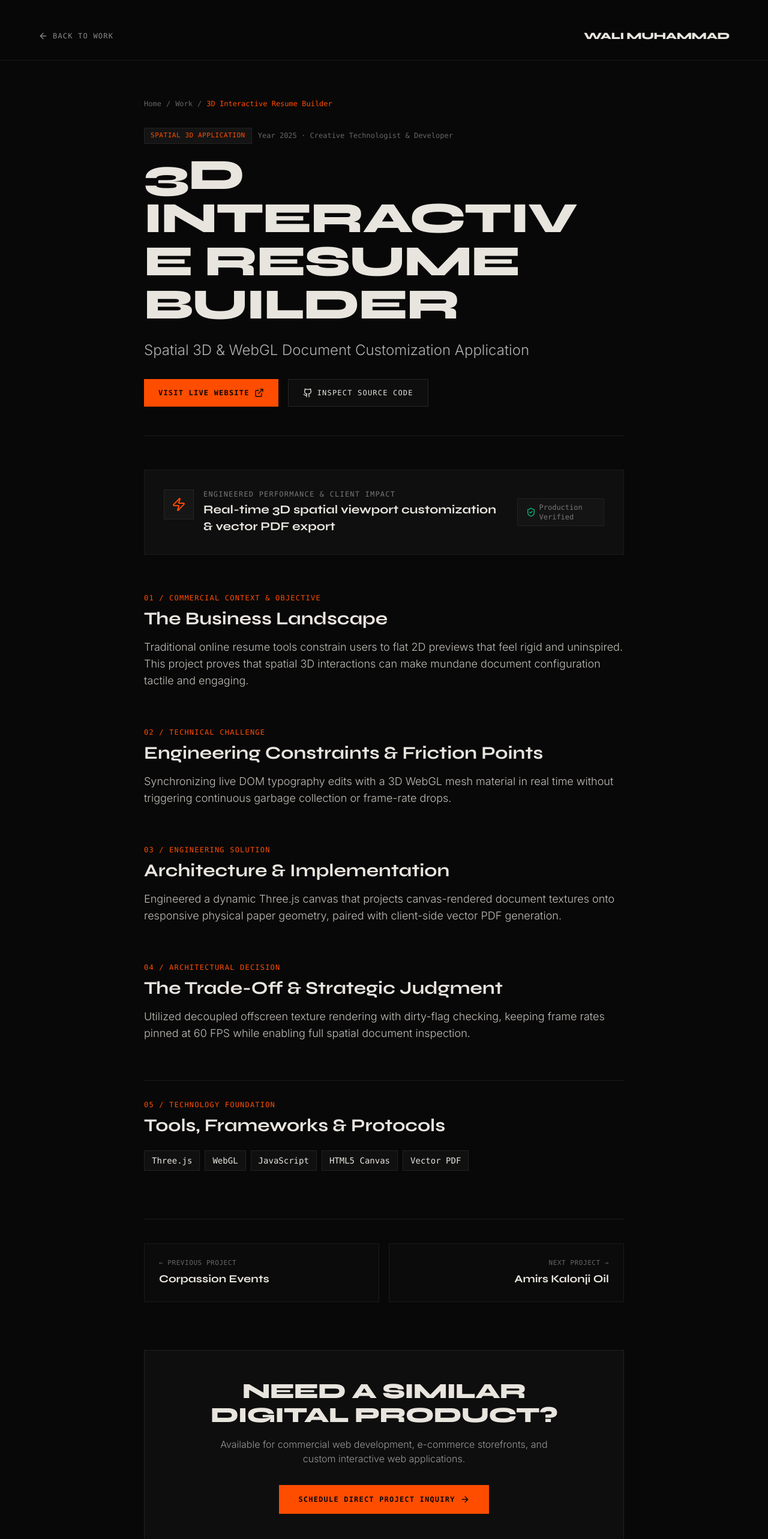
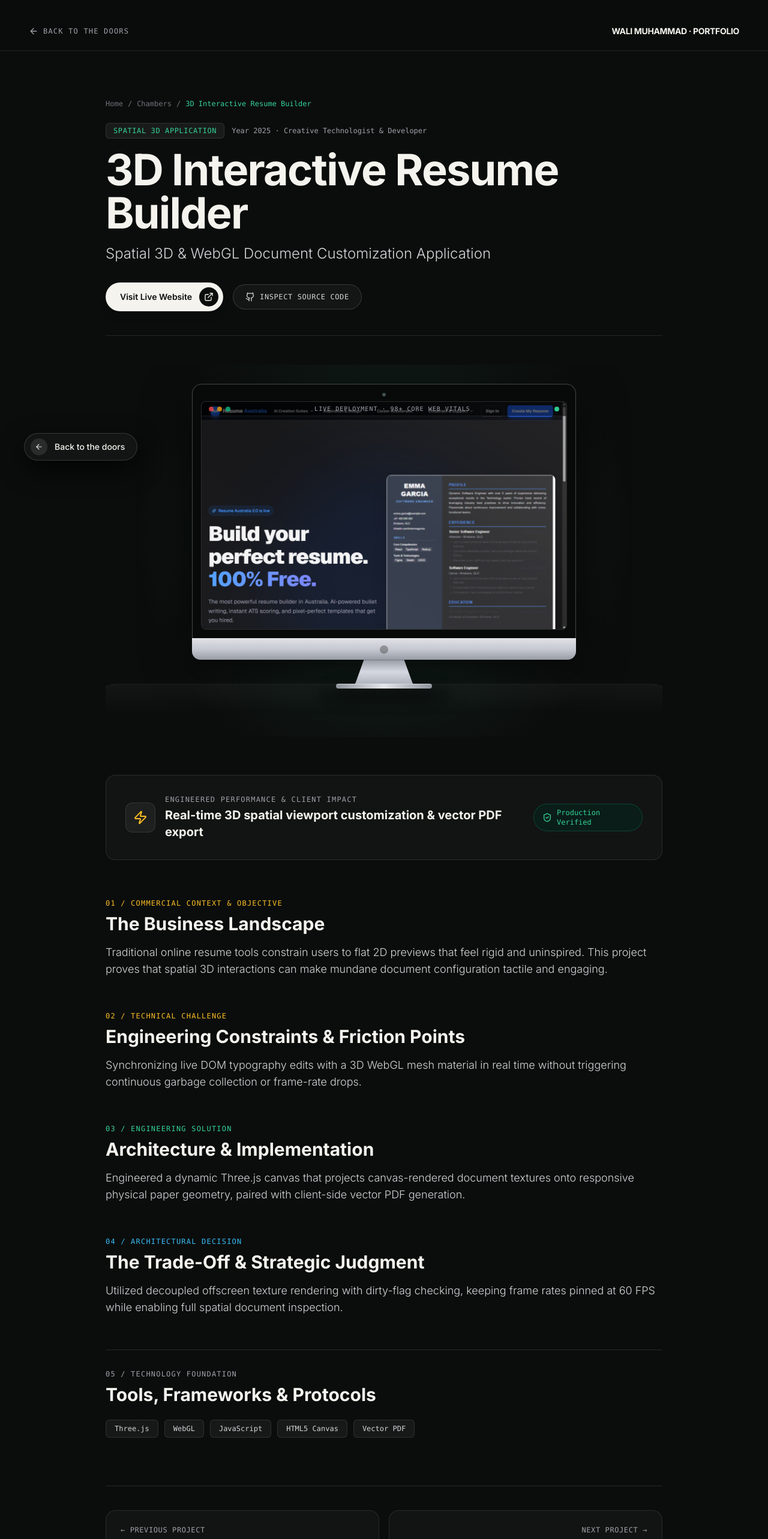
Before and after one commit to walione2002-maker/wali-muhammad-portfolio, a Next.js app: page /work/3d-resume-builder in a window 1280 px wide. Shown: the top 2566 px of the page at 60% size. Built offline with nearby package versions, Linux system fonts and the light colour scheme.

Commit message:
feat: complete phases 1 to 6 - lenis gsap sync, studio colors, 3d rolodex, studio display mockups, and scroll-to-doors lineup

```diff
--- a/src/app/layout.tsx
+++ b/src/app/layout.tsx
@@ -3,6 +3,7 @@ import { Inter, Syne } from 'next/font/google';
 import './globals.css';
 import { getJsonLdSchema } from '@/lib/seo';
 import { CustomCursor } from '@/components/dom/CustomCursor';
+import { SmoothScroll } from '@/components/shared/SmoothScroll';
 
 const inter = Inter({
   subsets: ['latin'],
@@ -113,7 +114,8 @@ export default function RootLayout({
       <body className="bg-[#F4F3EE] text-[#141413] antialiased selection:bg-[#141413] selection:text-[#F4F3EE] transition-colors duration-500 overflow-x-hidden">
         {/* Global Custom Magnetic Cursor */}
         <CustomCursor />
-        {children}
+        {/* Global Lenis / GSAP Smooth Scroll */}
+        <SmoothScroll>{children}</SmoothScroll>
       </body>
     </html>
   );
--- a/src/app/work/[slug]/page.tsx
+++ b/src/app/work/[slug]/page.tsx
@@ -5,6 +5,7 @@ import Link from 'next/link';
 import { PROJECTS } from '@/data/projects';
 import { getProjectJsonLd, SITE_URL } from '@/lib/seo';
 import { ArrowLeft, ExternalLink, Github, ArrowRight, ShieldCheck, Zap } from 'lucide-react';
+import { StudioDisplayMockup } from '@/components/dom/StudioDisplayMockup';
 import { SiteFooter } from '@/components/dom/SiteFooter';
 
 interface Props {
@@ -76,67 +77,69 @@ export default function ProjectCaseStudyPage({ params }: Props) {
         dangerouslySetInnerHTML={{ __html: JSON.stringify(jsonLd) }}
       />
 
-      <div className="min-h-screen bg-[#080808] text-[#E8E4DE] selection:bg-[#FF4D00] selection:text-[#080808]">
+      <div className="min-h-screen bg-[#0B0D0C] text-[#F4F3EE] selection:bg-emerald-500 selection:text-black">
         {/* Navigation Header */}
-        <header className="border-b border-[#1C1C1C] bg-[#080808]/90 backdrop-blur-md sticky top-0 z-40 safe-top">
-          <div className="max-w-[1560px] mx-auto px-4 sm:px-8 lg:px-12 xl:px-16 h-16 sm:h-20 flex items-center justify-between">
+        <header className="border-b border-white/10 bg-[#0B0D0C]/90 backdrop-blur-md sticky top-0 z-40 safe-top">
+          <div className="max-w-[1400px] mx-auto px-6 md:px-12 h-16 flex items-center justify-between">
             <Link
-              href="/#work"
-              className="inline-flex items-center gap-2 text-xs font-mono uppercase tracking-widest text-[#888888] hover:text-[#E8E4DE] transition-colors min-h-[44px]"
+              href="/#doors-section"
+              className="inline-flex items-center gap-2 text-xs font-mono uppercase tracking-widest text-zinc-400 hover:text-white transition-colors"
             >
               <ArrowLeft className="w-4 h-4" />
-              <span>Back to Work</span>
+              <span>Back to the doors</span>
             </Link>
 
             <Link
               href="/"
-              className="font-display font-extrabold text-xs sm:text-base text-[#E8E4DE] tracking-tight hover:text-[#FF4D00] transition-colors truncate"
+              className="text-xs sm:text-sm font-bold text-[#F4F3EE] tracking-tight hover:text-emerald-400 transition-colors"
             >
-              WALI MUHAMMAD
+              WALI MUHAMMAD · PORTFOLIO
             </Link>
           </div>
         </header>
 
         {/* Main Content Area */}
-        <main className="max-w-4xl mx-auto px-4 sm:px-8 lg:px-12 py-10 sm:py-16">
+        <main className="max-w-5xl mx-auto px-6 md:px-12 py-12 sm:py-20">
           {/* Breadcrumbs */}
-          <nav aria-label="Breadcrumb" className="mb-6 sm:mb-8 text-[11px] sm:text-xs font-mono text-[#666666] flex flex-wrap items-center gap-1.5 sm:gap-2">
-            <Link href="/" className="hover:text-[#E8E4DE]">Home</Link>
+          <nav aria-label="Breadcrumb" className="mb-6 text-xs font-mono text-zinc-500 flex flex-wrap items-center gap-2">
+            <Link href="/" className="hover:text-white transition-colors">Home</Link>
             <span>/</span>
-            <Link href="/work" className="hover:text-[#E8E4DE]">Work</Link>
+            <Link href="/#doors-section" className="hover:text-white transition-colors">Chambers</Link>
             <span>/</span>
-            <span className="text-[#FF4D00] truncate">{project.title}</span>
+            <span className="text-emerald-400 truncate">{project.title}</span>
           </nav>
 
           {/* Project Title & Category */}
-          <div className="mb-10 sm:mb-14 border-b border-[#1C1C1C] pb-8 sm:pb-12 text-center sm:text-left">
-            <div className="flex flex-wrap items-center justify-center sm:justify-start gap-2.5 mb-4">
-              <span className="px-2.5 py-1 text-[10px] sm:text-[11px] font-mono uppercase tracking-wider bg-[#141414] border border-[#222222] text-[#FF4D00]">
+          <div className="mb-12 border-b border-white/10 pb-10">
+            <div className="flex flex-wrap items-center gap-3 mb-4">
+              <span className="px-3 py-1 text-xs font-mono uppercase tracking-wider bg-white/[0.06] border border-white/10 text-emerald-400 rounded-md">
                 {project.category}
               </span>
-              <span className="text-xs font-mono text-[#666666]">
+              <span className="text-xs font-mono text-zinc-400">
                 Year {project.year} · {project.role}
               </span>
             </div>
 
-            <h1 className="font-display font-black text-3xl xs:text-4xl sm:text-6xl lg:text-7xl tracking-tight text-[#E8E4DE] leading-[1.05] uppercase mb-4 sm:mb-6 break-words">
+            <h1 className="text-4xl sm:text-6xl md:text-7xl font-bold tracking-tight text-[#F4F3EE] mb-4">
               {project.title}
             </h1>
 
-            <p className="text-base xs:text-lg sm:text-2xl text-[#B0B0B0] font-light leading-relaxed max-w-2xl mx-auto sm:mx-0">
+            <p className="text-lg sm:text-2xl text-zinc-300 font-light leading-relaxed max-w-3xl">
               {project.tagline}
             </p>
 
             {/* Quick Live Link Action Rail */}
-            <div className="mt-6 sm:mt-8 flex flex-col sm:flex-row items-stretch sm:items-center justify-center sm:justify-start gap-3 sm:gap-4">
+            <div className="mt-8 flex flex-wrap items-center gap-4">
               <a
                 href={project.liveUrl}
                 target="_blank"
                 rel="noopener noreferrer"
-                className="inline-flex items-center justify-center gap-2 px-6 py-3.5 bg-[#FF4D00] text-[#080808] font-mono text-xs uppercase tracking-widest font-bold hover:bg-[#E8E4DE] transition-colors min-h-[46px] touch-manipulation"
+                className="bg-[#F4F3EE] text-[#0B0D0C] pl-6 pr-2 py-2 rounded-full font-semibold text-sm inline-flex items-center gap-3 hover:scale-105 active:scale-95 transition-transform shadow-lg group cursor-pointer"
               >
                 <span>Visit Live Website</span>
-                <ExternalLink className="w-4 h-4 shrink-0" />
+                <span className="w-8 h-8 rounded-full bg-[#0B0D0C] text-[#F4F3EE] flex items-center justify-center group-hover:rotate-45 transition-transform">
+                  <ExternalLink className="w-4 h-4" />
+                </span>
               </a>
 
               {project.githubUrl && (
@@ -144,7 +147,7 @@ export default function ProjectCaseStudyPage({ params }: Props) {
                   href={project.githubUrl}
                   target="_blank"
                   rel="noopener noreferrer"
-                  className="inline-flex items-center justify-center gap-2 px-6 py-3.5 border border-[#262626] bg-[#0E0E0E] text-[#E8E4DE] font-mono text-xs uppercase tracking-widest hover:border-[#444444] transition-colors min-h-[46px] touch-manipulation"
+                  className="inline-flex items-center gap-2 px-5 py-3 border border-white/15 bg-white/[0.04] text-zinc-300 hover:text-white hover:border-white/30 rounded-full font-mono text-xs uppercase tracking-wider transition-colors"
                 >
                   <Github className="w-4 h-4 shrink-0" />
                   <span>Inspect Source Code</span>
@@ -153,36 +156,46 @@ export default function ProjectCaseStudyPage({ params }: Props) {
             </div>
           </div>
 
+          {/* 3D Apple Studio Display Mockup Showcase Frame */}
+          <div className="mb-16">
+            <StudioDisplayMockup
+              image={project.image}
+              title={project.title}
+              liveUrl={project.liveUrl}
+              priority
+            />
+          </div>
+
           {/* Performance & Impact Highlight Box */}
-          <div className="mb-12 sm:mb-16 p-5 sm:p-8 bg-[#0F0F0F] border border-[#1C1C1C] flex flex-col sm:flex-row sm:items-center justify-between gap-5 sm:gap-6 text-center sm:text-left">
-            <div className="flex flex-col sm:flex-row items-center sm:items-start gap-4">
-              <div className="p-3 bg-[#161616] border border-[#262626] text-[#FF4D00] shrink-0">
-                <Zap className="w-5 h-5 sm:w-6 sm:h-6" />
+          <div className="mb-16 p-6 sm:p-8 bg-white/[0.03] border border-white/10 rounded-2xl flex flex-col sm:flex-row sm:items-center justify-between gap-6">
+            <div className="flex items-center gap-4">
+              <div className="p-3 bg-white/[0.05] border border-white/10 text-amber-400 rounded-xl shrink-0">
+                <Zap className="w-6 h-6" />
               </div>
               <div>
-                <span className="text-[10px] sm:text-xs font-mono uppercase tracking-widest text-[#777777] block mb-1">
+                <span className="text-xs font-mono uppercase tracking-widest text-zinc-400 block mb-1">
                   Engineered Performance &amp; Client Impact
                 </span>
-                <span className="text-base sm:text-xl font-display font-bold text-[#E8E4DE] block">
+                <span className="text-lg sm:text-xl font-bold text-[#F4F3EE] block">
                   {project.impactMetric}
                 </span>
               </div>
             </div>
 
-            <div className="text-[11px] sm:text-xs font-mono text-[#777777] bg-[#141414] px-3.5 py-1.5 border border-[#222222] self-center sm:self-auto flex items-center gap-1.5">
-              <ShieldCheck className="w-4 h-4 text-[#10B981] shrink-0" />
+            <div className="text-xs font-mono text-emerald-400 bg-emerald-950/40 border border-emerald-500/25 px-3.5 py-1.5 rounded-full flex items-center gap-2 self-start sm:self-auto">
+              <ShieldCheck className="w-4 h-4 shrink-0" />
               <span>Production Verified</span>
             </div>
           </div>
 
-          {/* Case Study Core Editorial Breakdown (Left-aligned for reading) */}
-          <div className="space-y-12 sm:space-y-16 text-[#C2BEB8] leading-relaxed font-light text-sm sm:text-lg text-left">
+          {/* Case Study Core Editorial Breakdown */}
+          <div className="space-y-14 text-zinc-300 leading-relaxed font-light text-base sm:text-lg">
             {project.context && (
               <section aria-labelledby="section-context">
-                <div className="text-xs font-mono uppercase tracking-widest text-[#FF4D00] mb-2">
+                <div className="text-xs font-mono uppercase tracking-widest text-amber-400 mb-2">
                   01 / Commercial Context &amp; Objective
                 </div>
-                <h2 id="section-context" className="font-display font-bold text-xl sm:text-3xl text-[#E8E4DE] mb-3 sm:mb-4">
+                <h2 id="section-context" className="font-bold text-2xl sm:text-3xl text-[#F4F3EE] mb-4">
                   The Business Landscape
                 </h2>
                 <p>{project.context}</p>
@@ -190,20 +203,20 @@ export default function ProjectCaseStudyPage({ params }: Props) {
             )}
 
             <section aria-labelledby="section-challenge">
-              <div className="text-xs font-mono uppercase tracking-widest text-[#FF4D00] mb-2">
+              <div className="text-xs font-mono uppercase tracking-widest text-amber-400 mb-2">
                 02 / Technical Challenge
               </div>
-              <h2 id="section-challenge" className="font-display font-bold text-xl sm:text-3xl text-[#E8E4DE] mb-3 sm:mb-4">
+              <h2 id="section-challenge" className="font-bold text-2xl sm:text-3xl text-[#F4F3EE] mb-4">
                 Engineering Constraints &amp; Friction Points
               </h2>
               <p>{project.challenge}</p>
             </section>
 
             <section aria-labelledby="section-solution">
-              <div className="text-xs font-mono uppercase tracking-widest text-[#FF4D00] mb-2">
+              <div className="text-xs font-mono uppercase tracking-widest text-emerald-400 mb-2">
                 03 / Engineering Solution
               </div>
-              <h2 id="section-solution" className="font-display font-bold text-xl sm:text-3xl text-[#E8E4DE] mb-3 sm:mb-4">
+              <h2 id="section-solution" className="font-bold text-2xl sm:text-3xl text-[#F4F3EE] mb-4">
                 Architecture &amp; Implementation
               </h2>
               <p>{project.solution}</p>
@@ -211,28 +224,28 @@ export default function ProjectCaseStudyPage({ params }: Props) {
 
             {project.decision && (
               <section aria-labelledby="section-decision">
-                <div className="text-xs font-mono uppercase tracking-widest text-[#FF4D00] mb-2">
+                <div className="text-xs font-mono uppercase tracking-widest text-sky-400 mb-2">
                   04 / Architectural Decision
                 </div>
-                <h2 id="section-decision" className="font-display font-bold text-xl sm:text-3xl text-[#E8E4DE] mb-3 sm:mb-4">
+                <h2 id="section-decision" className="font-bold text-2xl sm:text-3xl text-[#F4F3EE] mb-4">
                   The Trade-Off &amp; Strategic Judgment
                 </h2>
                 <p>{project.decision}</p>
               </section>
             )}
 
-            <section aria-labelledby="section-stack" className="pt-8 border-t border-[#1C1C1C]">
-              <div className="text-xs font-mono uppercase tracking-widest text-[#FF4D00] mb-2">
+            <section aria-labelledby="section-stack" className="pt-8 border-t border-white/10">
+              <div className="text-xs font-mono uppercase tracking-widest text-zinc-400 mb-2">
                 05 / Technology Foundation
               </div>
-              <h2 id="section-stack" className="font-display font-bold text-xl sm:text-3xl text-[#E8E4DE] mb-4 sm:mb-6">
+              <h2 id="section-stack" className="font-bold text-2xl sm:text-3xl text-[#F4F3EE] mb-6">
                 Tools, Frameworks &amp; Protocols
               </h2>
-              <div className="flex flex-wrap gap-2">
+              <div className="flex flex-wrap gap-2.5">
                 {project.stack.map((tech) => (
                   <span
                     key={tech}
-                    className="px-3 py-1.5 bg-[#101010] border border-[#222222] font-mono text-xs sm:text-sm text-[#E8E4DE]"
+                    className="px-3.5 py-1.5 bg-white/[0.05] border border-white/10 font-mono text-xs text-zinc-300 rounded-md"
                   >
                     {tech}
                   </span>
@@ -242,43 +255,43 @@ export default function ProjectCaseStudyPage({ params }: Props) {
           </div>
 
           {/* Next / Previous Project Navigation */}
-          <div className="mt-14 sm:mt-20 pt-8 sm:pt-10 border-t border-[#1C1C1C] grid grid-cols-1 sm:grid-cols-2 gap-4">
+          <div className="mt-20 pt-10 border-t border-white/10 grid grid-cols-1 sm:grid-cols-2 gap-4">
             <Link
               href={`/work/${prevProject.id}`}
-              className="p-5 sm:p-6 bg-[#0B0B0B] border border-[#1A1A1A] hover:border-[#333333] transition-all group text-left"
+              className="p-6 bg-white/[0.03] border border-white/10 hover:border-white/30 rounded-2xl transition-all group text-left"
             >
-              <span className="text-[10px] sm:text-[11px] font-mono uppercase tracking-wider text-[#666666] block mb-1">
+              <span className="text-xs font-mono uppercase tracking-wider text-zinc-400 block mb-1">
                 ← Previous Project
               </span>
-              <span className="font-display font-bold text-base sm:text-lg text-[#E8E4DE] group-hover:text-[#FF4D00] transition-colors truncate block">
+              <span className="font-bold text-lg text-[#F4F3EE] group-hover:text-emerald-400 transition-colors truncate block">
                 {prevProject.title}
               </span>
             </Link>
 
             <Link
               href={`/work/${nextProject.id}`}
-              className="p-5 sm:p-6 bg-[#0B0B0B] border border-[#1A1A1A] hover:border-[#333333] transition-all text-left sm:text-right group"
+              className="p-6 bg-white/[0.03] border border-white/10 hover:border-white/30 rounded-2xl transition-all text-left sm:text-right group"
             >
-              <span className="text-[10px] sm:text-[11px] font-mono uppercase tracking-wider text-[#666666] block mb-1">
+              <span className="text-xs font-mono uppercase tracking-wider text-zinc-400 block mb-1">
                 Next Project →
               </span>
-              <span className="font-display font-bold text-base sm:text-lg text-[#E8E4DE] group-hover:text-[#FF4D00] transition-colors truncate block">
+              <span className="font-bold text-lg text-[#F4F3EE] group-hover:text-emerald-400 transition-colors truncate block">
                 {nextProject.title}
               </span>
             </Link>
           </div>
 
           {/* Consultation CTA Banner */}
-          <div className="mt-14 sm:mt-20 p-6 sm:p-12 bg-[#0E0E0E] border border-[#222222] text-center">
-            <h3 className="font-display font-black text-2xl sm:text-4xl text-[#E8E4DE] uppercase tracking-tight mb-3 sm:mb-4">
+          <div className="mt-16 p-8 sm:p-12 bg-white/[0.03] border border-white/10 rounded-3xl text-center">
+            <h3 className="font-bold text-2xl sm:text-4xl text-[#F4F3EE] tracking-tight mb-4">
               Need a Similar Digital Product?
             </h3>
-            <p className="text-[#999999] text-xs sm:text-base max-w-xl mx-auto mb-6 sm:mb-8 font-light leading-relaxed">
-              Available for commercial web development, e-commerce storefronts, and custom interactive web applications.
+            <p className="text-zinc-400 text-sm sm:text-base max-w-xl mx-auto mb-8 font-light leading-relaxed">
+              Available for commercial web development, quantitative FinTech applications, and custom spatial 3D WebGL interfaces.
             </p>
             <Link
               href="/#contact"
-              className="inline-flex items-center justify-center gap-2 px-6 sm:px-8 py-3.5 sm:py-4 bg-[#FF4D00] text-[#080808] font-mono text-xs uppercase tracking-widest font-bold hover:bg-[#E8E4DE] transition-colors min-h-[46px] w-full sm:w-auto"
+              className="inline-flex items-center justify-center gap-3 px-8 py-4 bg-[#F4F3EE] text-[#0B0D0C] rounded-full font-semibold text-sm hover:scale-105 active:scale-95 transition-transform shadow-xl"
             >
               <span>Schedule Direct Project Inquiry</span>
               <ArrowRight className="w-4 h-4 shrink-0" />
@@ -286,6 +299,18 @@ export default function ProjectCaseStudyPage({ params }: Props) {
           </div>
         </main>
 
+        {/* Fixed Bottom-Left "← Back to the doors" Button */}
+        <Link
+          href="/#doors-section"
+          className="fixed bottom-6 left-6 sm:bottom-8 sm:left-10 z-50 bg-[#141716]/95 hover:bg-[#1E2321] text-[#F4F3EE] border border-white/15 pl-2.5 pr-5 py-2 rounded-full shadow-[0_15px_40px_rgba(0,0,0,0.8)] backdrop-blur-md inline-flex items-center gap-3 text-xs sm:text-sm font-medium transition-all hover:scale-105 active:scale-95"
+          aria-label="Return to the architectural doors lineup"
+        >
+          <span className="w-7 h-7 rounded-full bg-white/10 flex items-center justify-center text-xs">
+            <ArrowLeft className="w-3.5 h-3.5 text-zinc-200" />
+          </span>
+          <span>Back to the doors</span>
+        </Link>
+
         <SiteFooter />
       </div>
     </>
--- a/src/components/dom/AboutSection.tsx
+++ b/src/components/dom/AboutSection.tsx
@@ -145,7 +145,7 @@ export function AboutSection() {
       id="my-story"
       ref={sectionRef}
       aria-label="Wali Muhammad Career Timeline & Story"
-      className="bg-[#0B0D0C] text-[#F4F3EE] relative overflow-hidden -mt-12 pt-0 pb-28 border-t border-white/10 z-10"
+      className="bg-[#0B0D0C] text-[#F4F3EE] relative overflow-hidden -mt-16 pt-0 pb-28 border-t border-white/10 z-10"
     >
       {/* 1. TOP RADIAL TIME-MACHINE COMPASS DIAL ARC (00:07 & 00:13) */}
       {/* Bleeds directly beneath the floor line of the 4 Doors */}
@@ -155,7 +155,7 @@ export function AboutSection() {
           className="absolute inset-0 z-0"
           style={{
             background:
-              'radial-gradient(50% 90% at 50% 0%, rgba(217, 119, 6, 0.28) 0%, rgba(11, 13, 12, 0) 100%)',
+              'radial-gradient(50% 90% at 50% 0%, rgba(217, 119, 6, 0.25) 0%, transparent 100%)',
           }}
         />
 
--- a/src/components/dom/SiteFooter.tsx
+++ b/src/components/dom/SiteFooter.tsx
@@ -11,7 +11,11 @@ export function SiteFooter() {
 
   const handleScrollTop = (e: React.MouseEvent) => {
     e.preventDefault();
-    window.scrollTo({ top: 0, behavior: 'smooth' });
+    if (typeof window !== 'undefined' && window.__lenis) {
+      window.__lenis.scrollTo(0);
+    } else {
+      window.scrollTo({ top: 0, behavior: 'smooth' });
+    }
   };
 
   return (
```
Also changed, not shown: src/app/page.tsx (+2 -5 lines), src/components/dom/ContactSection.tsx (+6 -2 lines), src/components/dom/HeroSection.tsx (+6 -2 lines), src/components/shared/SmoothScroll.tsx (+101 -35 lines), tailwind.config.ts (+7 -0 lines).
